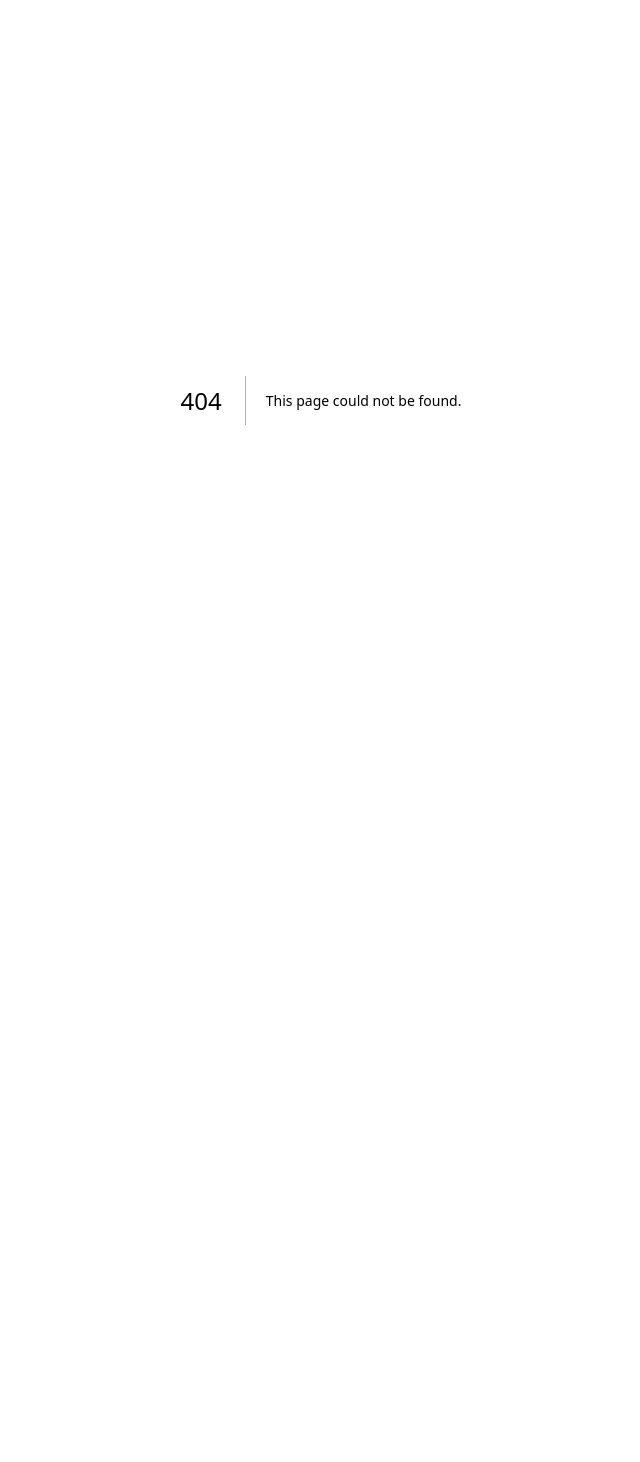
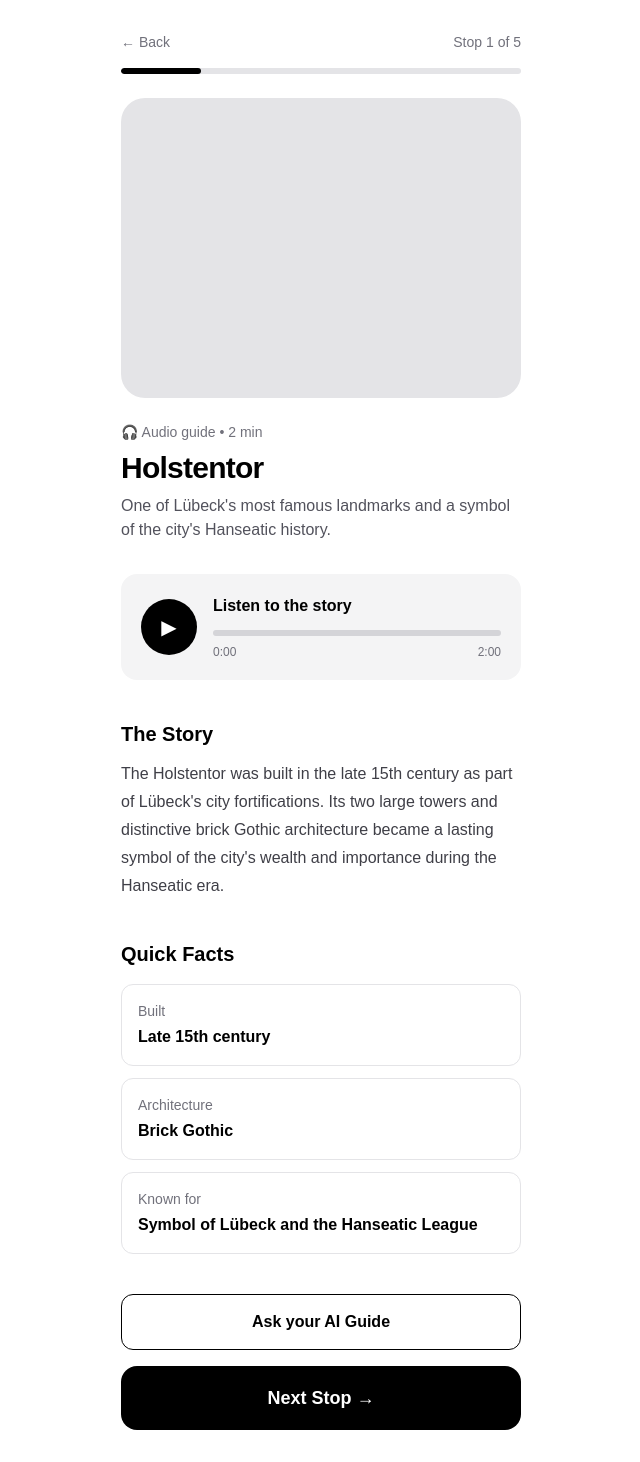
Before and after one commit to IamAssiaAjdaai/lubeck-ai-guide, a Next.js app: page /lubeck/holstentor in a window 1280 px wide. Before the commit this address had no page. Shown: the whole page, without its empty margins (319-959 px from the left). Before the commit the page ends 800 px from the top, so only its background shows below. Built offline with nearby package versions, Linux system fonts and the light colour scheme.

Commit message:
feat: add Holstentor landmark page

```diff
--- /dev/null
+++ b/src/app/lubeck/holstentor/page.tsx
@@ -0,0 +1,123 @@
+import Link from "next/link";
+
+export default function HolstentorPage() {
+  return (
+    <main className="min-h-screen bg-white text-black">
+      <section className="mx-auto w-full max-w-md px-6 py-8">
+        {/* Top navigation */}
+        <div className="flex items-center justify-between">
+          <Link
+            href="/lubeck"
+            className="text-sm font-medium text-zinc-500 hover:text-black"
+          >
+            ← Back
+          </Link>
+
+          <span className="text-sm text-zinc-500">Stop 1 of 5</span>
+        </div>
+
+        {/* Tour progress */}
+        <div className="mt-4 h-1.5 overflow-hidden rounded-full bg-zinc-200">
+          <div className="h-full w-1/5 rounded-full bg-black" />
+        </div>
+
+        {/* Image placeholder */}
+        <div className="mt-6 aspect-[4/3] w-full rounded-3xl bg-zinc-200" />
+
+        {/* Landmark heading */}
+        <div className="mt-6">
+          <p className="text-sm font-medium text-zinc-500">
+            🎧 Audio guide • 2 min
+          </p>
+
+          <h1 className="mt-2 text-3xl font-bold tracking-tight">
+            Holstentor
+          </h1>
+
+          <p className="mt-2 text-zinc-600">
+            One of Lübeck&apos;s most famous landmarks and a symbol of the
+            city&apos;s Hanseatic history.
+          </p>
+        </div>
+
+        {/* Audio player mockup */}
+        <div className="mt-8 rounded-2xl bg-zinc-100 p-5">
+          <div className="flex items-center gap-4">
+            <button
+              type="button"
+              aria-label="Play audio guide"
+              className="flex h-14 w-14 shrink-0 items-center justify-center rounded-full bg-black text-xl text-white"
+            >
+              ▶
+            </button>
+
+            <div className="min-w-0 flex-1">
+              <p className="font-semibold">Listen to the story</p>
+
+              <div className="mt-3 h-1.5 rounded-full bg-zinc-300">
+                <div className="h-full w-0 rounded-full bg-black" />
+              </div>
+
+              <div className="mt-2 flex justify-between text-xs text-zinc-500">
+                <span>0:00</span>
+                <span>2:00</span>
+              </div>
+            </div>
+          </div>
+        </div>
+
+        {/* Story */}
+        <section className="mt-10">
+          <h2 className="text-xl font-semibold">The Story</h2>
+
+          <p className="mt-3 leading-7 text-zinc-700">
+            The Holstentor was built in the late 15th century as part of
+            Lübeck&apos;s city fortifications. Its two large towers and
+            distinctive brick Gothic architecture became a lasting symbol of
+            the city&apos;s wealth and importance during the Hanseatic era.
+          </p>
+        </section>
+
+        {/* Quick facts */}
+        <section className="mt-10">
+          <h2 className="text-xl font-semibold">Quick Facts</h2>
+
+          <div className="mt-4 space-y-3">
+            <div className="rounded-xl border border-zinc-200 p-4">
+              <p className="text-sm text-zinc-500">Built</p>
+              <p className="mt-1 font-semibold">Late 15th century</p>
+            </div>
+
+            <div className="rounded-xl border border-zinc-200 p-4">
+              <p className="text-sm text-zinc-500">Architecture</p>
+              <p className="mt-1 font-semibold">Brick Gothic</p>
+            </div>
+
+            <div className="rounded-xl border border-zinc-200 p-4">
+              <p className="text-sm text-zinc-500">Known for</p>
+              <p className="mt-1 font-semibold">
+                Symbol of Lübeck and the Hanseatic League
+              </p>
+            </div>
+          </div>
+        </section>
+
+        {/* AI Guide */}
+        <button
+          type="button"
+          className="mt-10 flex h-14 w-full items-center justify-center rounded-xl border border-black font-semibold transition hover:bg-zinc-50"
+        >
+          Ask your AI Guide
+        </button>
+
+        {/* Next stop */}
+        <Link
+          href="/lubeck/marienkirche"
+          className="mt-4 flex h-16 w-full items-center justify-center rounded-2xl bg-black text-lg font-semibold text-white transition hover:bg-zinc-800"
+        >
+          Next Stop →
+        </Link>
+      </section>
+    </main>
+  );
+}
```
